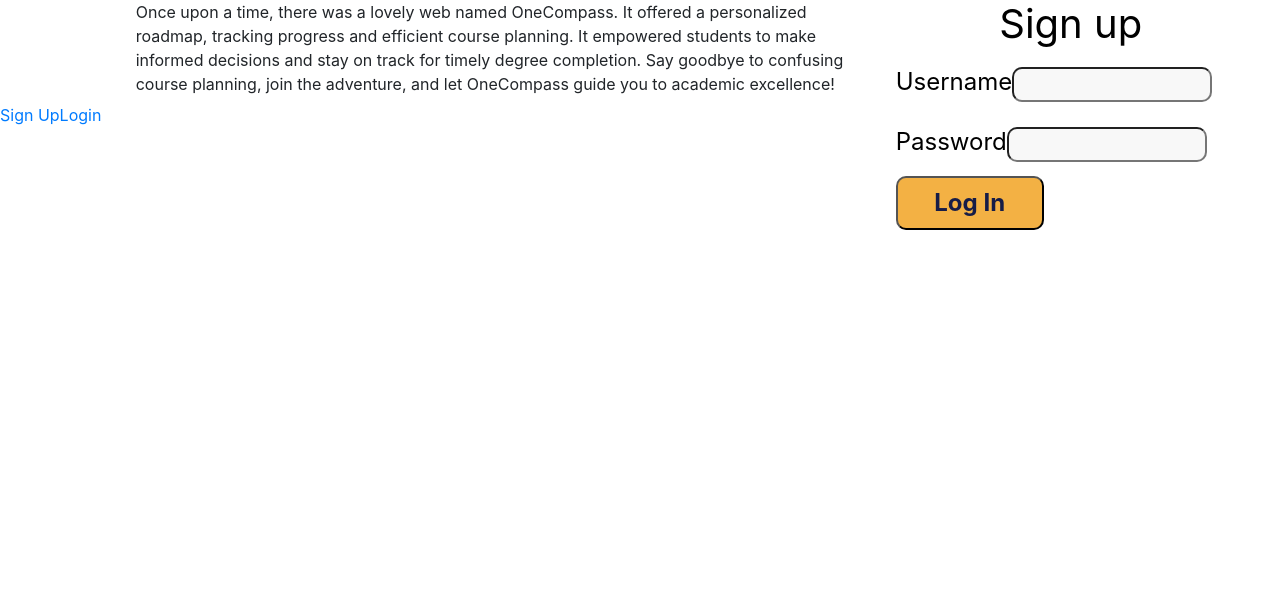
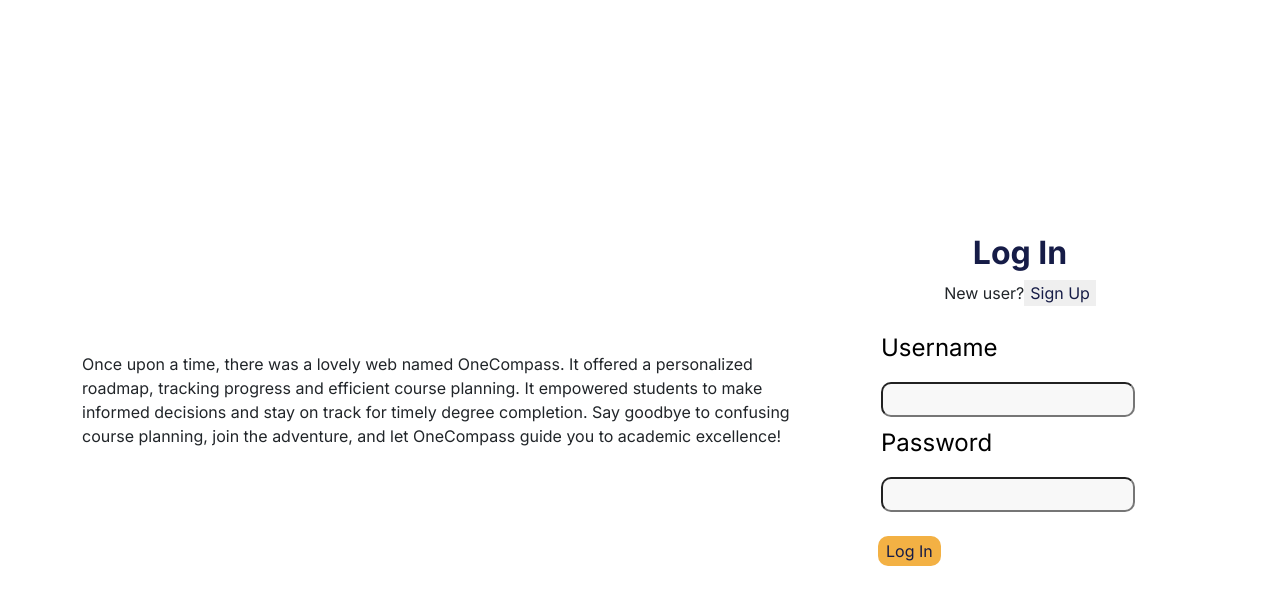
Before and after one commit to nhomnhomm/onecompass, a React (Create React App) app in the folder client/: page / in a window 1280 px wide. Shown: the top 604 px of the page. Built offline with nearby package versions, Linux system fonts and the light colour scheme.

Commit message:
styling primary, secondary text, and primary btn

```diff
--- a/client/package.json
+++ b/client/package.json
@@ -37,5 +37,8 @@
       "last 1 firefox version",
       "last 1 safari version"
     ]
+  },
+  "devDependencies": {
+      "sass": "^1.49.9"
   }
 }
--- a/client/public/index.html
+++ b/client/public/index.html
@@ -9,13 +9,14 @@
       name="description"
       content="Web site created using create-react-app"
     />
+    <link
+    rel="stylesheet"
+    href="https://maxcdn.bootstrapcdn.com/bootstrap/4.3.1/css/bootstrap.min.css"
+    integrity="sha384-ggOyR0iXCbMQv3Xipma34MD+dH/1fQ784/j6cY/iJTQUOhcWr7x9JvoRxT2MZw1T"
+    crossorigin="anonymous"
+    />
+    <!-- https://www.googleapis.com/webfonts/v1/webfonts?key=AIzaSyCzfrWxgj-hFcfUyLdz2otRDxo_tsq2W28     -->
     <link rel="apple-touch-icon" href="%PUBLIC_URL%/logo192.png" />
-    <link
-      rel="stylesheet"
-      href="https://maxcdn.bootstrapcdn.com/bootstrap/4.3.1/css/bootstrap.min.css"
-      integrity="sha384-ggOyR0iXCbMQv3Xipma34MD+dH/1fQ784/j6cY/iJTQUOhcWr7x9JvoRxT2MZw1T"
-      crossorigin="anonymous"
-    />
     <!--
       manifest.json provides metadata used when your web app is installed on a
       user's mobile device or desktop. See https://developers.google.com/web/fundamentals/web-app-manifest/
@@ -30,7 +31,7 @@
       work correctly both with client-side routing and a non-root public URL.
       Learn how to configure a non-root public URL by running `npm run build`.
     -->
-    <title>React App</title>
+    <title>One Compass</title>
   </head>
   <body>
     <noscript>You need to enable JavaScript to run this app.</noscript>
--- a/client/src/App.js
+++ b/client/src/App.js
@@ -1,25 +1,25 @@
 import React from 'react';
 import { BrowserRouter as Router, Routes, Route, Link } from 'react-router-dom';
-import './App.css';
+import './App.scss';
 
-import { Signup } from './Signup';
-import { Login } from './Login';
+import { Signup } from './components/Signup';
+import { Login } from './components/Login';
 
 function App() {
   return (
-    <Router>
-      <div className="App">
-        <nav>
+    <div className="App">
+      <Router>
+        {/* <nav>
           <Link to="/signup">Sign Up</Link>
           <Link to="/">Login</Link>
-        </nav>
+        </nav> */}
 
         <Routes>
           <Route exact path="/" Component={Login} />
           <Route exact path="/signup" Component={Signup} />
         </Routes>
-      </div>
-    </Router>
+      </Router>
+    </div>
   );
 }
 
--- a/client/src/App.css
+++ b/client/src/App.scss
@@ -4,6 +4,8 @@
     align-items: center;
     justify-content: center;
     background-color: white;
+    height: 100vh;
+    padding: 40px
 }
 
 .signup-container {
@@ -46,7 +48,6 @@
 
 .signup-header {
     color: #000;
-    font-family: Inter;
     font-size: 40px;
     font-weight: 400;
     align-items: center;
@@ -57,7 +58,6 @@
     text-align: left;
     padding: 8px 0;
     color: #000;
-    font-family: Inter;
     font-size: 24px;
     font-weight: 400;
 }
@@ -72,29 +72,14 @@
 
 input::placeholder {
     color: #000;
-    font-family: Inter;
     font-size: 12px;
     font-style: italic;
     font-weight: 400;
     opacity: 0.5;
 }
 
-button {
-    width: 148px;
-    height: 54px;
-    border-radius: 10px;
-    background: #F3B144;
-    color: #161C47;
-    text-align: center;
-    font-family: Inter;
-    font-size: 24px;
-    font-weight: 700;
-    cursor: pointer;
-}
-
 .switch-page {
     color: #000;
-    font-family: Inter;
     font-size: 24px;
     font-weight: 400;
 }
--- a/client/src/Login.jsx
+++ /dev/null
@@ -1,48 +0,0 @@
-import { useState } from 'react'
-
-export const Login = (props) => {
-    const [username, setUsername] = useState('');
-    const [password, setPassword] = useState('');
-
-    const handleLogIn = (e) => {
-        e.preventDefault();
-        console.log();
-    }
-
-    return (
-        <div className="container flex w-100 h-100">
-            <div className="row">
-                <div className="col-8">
-                Once upon a time, there was a lovely web named OneCompass.
-                It offered a personalized roadmap, tracking progress and efficient course planning.
-                It empowered students to make informed decisions and stay on track for timely degree completion.
-                Say goodbye to confusing course planning, join the adventure, and let OneCompass guide you to academic excellence!
-                </div>
-                <div className="col-4">
-                    <form onSubmit={handleLogIn}>
-                        <h2 className="signup-header">Sign up</h2>
-                        <div>
-                            <label htmlFor="username">Username</label>
-                            <input
-                                value={username}
-                                onChange={(e) => setUsername(e.target.value)}
-                                type="username"
-                                id="username"
-                                name="username" />
-                        </div>
-                        <div>
-                            <label htmlFor="password">Password</label>
-                            <input
-                                value={password}
-                                onChange={(e) => setPassword(e.target.value)}
-                                type="password"
-                                id="password"
-                                name="password" />
-                        </div>
-                        <button>Log In</button>
-                    </form>
-                </div>
-            </div>
-        </div>
-    )
-}
--- /dev/null
+++ b/client/src/components/Login.jsx
@@ -0,0 +1,52 @@
+import { useState } from 'react'
+import { useNavigate } from "react-router-dom";
+
+export const Login = () => {
+    const [username, setUsername] = useState('');
+    const [password, setPassword] = useState('');
+
+    let navigate = useNavigate();
+    const signupLink = () =>{
+        navigate('signup');
+    }
+
+    const handleLogIn = (e) => {
+        e.preventDefault();
+        console.log();
+    }
+
+    return (
+        <div className="container">
+            <div className="row">
+                <div className="col-8 justify-content-center align-self-center">
+                Once upon a time, there was a lovely web named OneCompass.
+                It offered a personalized roadmap, tracking progress and efficient course planning.
+                It empowered students to make informed decisions and stay on track for timely degree completion.
+                Say goodbye to confusing course planning, join the adventure, and let OneCompass guide you to academic excellence!
+                </div>
+                <div className="col-4 justify-content-center align-self-center px-5">
+                    <form onSubmit={handleLogIn}>
+                        <h2 className='text-center fw-bold text-secondary'>Log In</h2>
+                        <p className="text-center">New user?
+                            {/* <a href="./signup">Sign Up</a> */}
+                            <button className="text-secondary border-0" onClick = {signupLink} >Sign Up</button>
+                        </p>
+                        <div className="col">
+                            <label className="row fs-4">Username</label>
+                            <input className="row w-100"
+                                value={username}
+                                onChange={(e) => setUsername(e.target.value)}/>
+                        </div>
+                        <div className="col">
+                            <label className="row fs-4">Password</label>
+                            <input className="row w-100"
+                                value={password}
+                                onChange={(e) => setPassword(e.target.value)}/>
+                        </div>
+                        <button className="flex btn-primary mt-4 align-self-end">Log In</button>
+                    </form>
+                </div>
+            </div>
+        </div>
+    )
+}
--- a/client/src/index.js
+++ b/client/src/index.js
@@ -1,6 +1,7 @@
 import React from 'react';
 import ReactDOM from 'react-dom/client';
 import App from './App';
+import './styles/index.scss'
 
 const root = ReactDOM.createRoot(document.getElementById('root'));
 root.render(
--- /dev/null
+++ b/client/src/styles/app_variables.scss
@@ -0,0 +1,43 @@
+$primary: #F3B144;
+$secondary: #161C47;
+
+.btn-primary {
+    text-align: center;
+    border-radius: 10px !important;
+
+    color: $secondary;
+    background-color: $primary;
+    border-color: transparent
+}
+
+.btn-primary:hover {
+    color: $secondary;
+    background-color: darken($primary, 7.5%);
+    border-color: transparent
+}
+
+.btn-primary:focus,
+.btn-primary.focus {
+    box-shadow: 0 0 0 .2rem rgba(mix($primary, $primary, 15%), .5)
+}
+
+.btn-primary.disabled,
+.btn-primary:disabled {
+    color: $secondary;
+    background-color: $primary;
+    border-color: $primary
+}
+
+.btn-primary:not(:disabled):not(.disabled):active,
+.btn-primary:not(:disabled):not(.disabled).active,
+.show>.btn-primary.dropdown-toggle {
+    color: $secondary;
+    background-color: darken($primary, 10%);
+    border-color: transparent
+}
+
+.btn-primary:not(:disabled):not(.disabled):active:focus,
+.btn-primary:not(:disabled):not(.disabled).active:focus,
+.show>.btn-primary.dropdown-toggle:focus {
+    box-shadow: 0 0 0 .2rem rgba(mix($primary, $primary, 15%), .5)
+}
--- /dev/null
+++ b/client/src/styles/index.scss
@@ -0,0 +1,12 @@
+@import "../../node_modules/bootstrap/scss/functions";
+@import "../../node_modules/bootstrap/scss/variables";
+
+@import './overrides.scss';
+
+@import "../../node_modules/bootstrap/scss/mixins";
+
+@import "../../node_modules/bootstrap/scss/bootstrap";
+
+@import "./app_variables.scss";
+
+@import url('https://fonts.googleapis.com/css2?family=Inter:wght@400;500;700&family=Lexend+Giga:wght@700&display=swap');
--- /dev/null
+++ b/client/src/styles/overrides.scss
@@ -0,0 +1,5 @@
+$theme-colors: (
+  "primary": #F3B144,
+  "secondary": #161C47
+);
+$font-family-base: Inter;
```
Also changed, not shown: client/src/components/Signup.jsx (renamed from client/src/Signup.jsx), client/src/logo-onecompass.svg (deleted), 1 other file (tests, documents, lock files or other folders).
